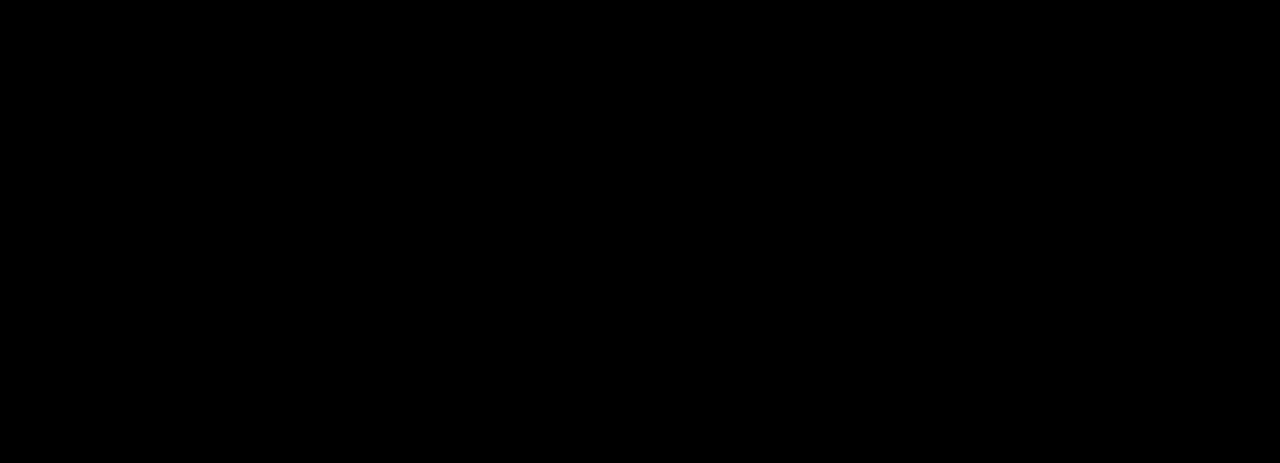
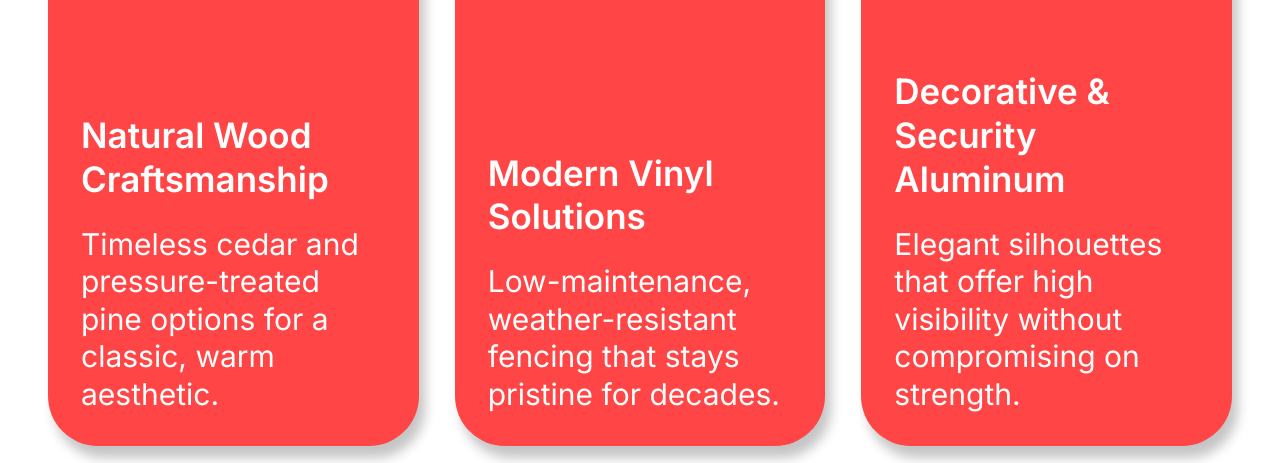
Before and after one commit to irmakaleem/fence-project, a React (Vite) app: page / in a window 1280 px wide. Shown: the part 1347-1810 px from the top of the page. Before the commit the page ends 1120 px from the top, so only its background shows below. Built offline with nearby package versions, Linux system fonts and the light colour scheme.

Commit message:
hero section

```diff
--- a/src/components/Home.tsx
+++ b/src/components/Home.tsx
@@ -2,6 +2,7 @@
 import Hero from "./Hero";
 import Header from "./Header";
 import MobileMenu from "./MobileMenu";
+import SecondSection from "./SecondSection";
 
 const Home: React.FC = () => {
   const [menuOpen, setMenuOpen] = useState(false);
@@ -22,7 +23,7 @@
       {/* Hero Section */}
       <Hero />
 
-      {/* Additional sections can be added here */}
+      <SecondSection />
     </main>
   );
 };
--- a/src/components/SecondSection.tsx
+++ b/src/components/SecondSection.tsx
@@ -0,0 +1,62 @@
+import React from "react";
+
+interface CardData {
+  title: string;
+  description: string;
+}
+
+const cardData: CardData[] = [
+  {
+    title: "Natural Wood Craftsmanship",
+    description:
+      "Timeless cedar and pressure-treated pine options for a classic, warm aesthetic.",
+  },
+  {
+    title: "Modern Vinyl Solutions",
+    description:
+      "Low-maintenance, weather-resistant fencing that stays pristine for decades.",
+  },
+  {
+    title: "Decorative & Security Aluminum",
+    description:
+      "Elegant silhouettes that offer high visibility without compromising on strength.",
+  },
+];
+
+const SecondSection: React.FC = () => {
+  return (
+    <section className="bg-white py-16 px-6 lg:px-12">
+      <div className="max-w-7xl mx-auto">
+        {/* Cards Container */}
+        <div className="flex flex-col lg:flex-row gap-9 justify-center items-stretch">
+          {cardData.map((card, index) => (
+            <div
+              key={index}
+              className="w-full lg:w-[412px] h-[609px] rounded-[50px] p-[33px] shadow-lg flex flex-col justify-end hover:shadow-xl transition-shadow duration-300"
+              style={{
+                backgroundColor: "rgb(255, 69, 69)",
+                boxShadow: "6px 12px 11.6px 0px rgba(0, 0, 0, 0.23)",
+              }}
+            >
+              {/* Title */}
+              <div className="mb-6">
+                <h3 className="text-white text-[35px] font-semibold leading-tight">
+                  {card.title}
+                </h3>
+              </div>
+
+              {/* Description */}
+              <div>
+                <p className="text-white text-[30px] leading-tight font-normal">
+                  {card.description}
+                </p>
+              </div>
+            </div>
+          ))}
+        </div>
+      </div>
+    </section>
+  );
+};
+
+export default SecondSection;
```
